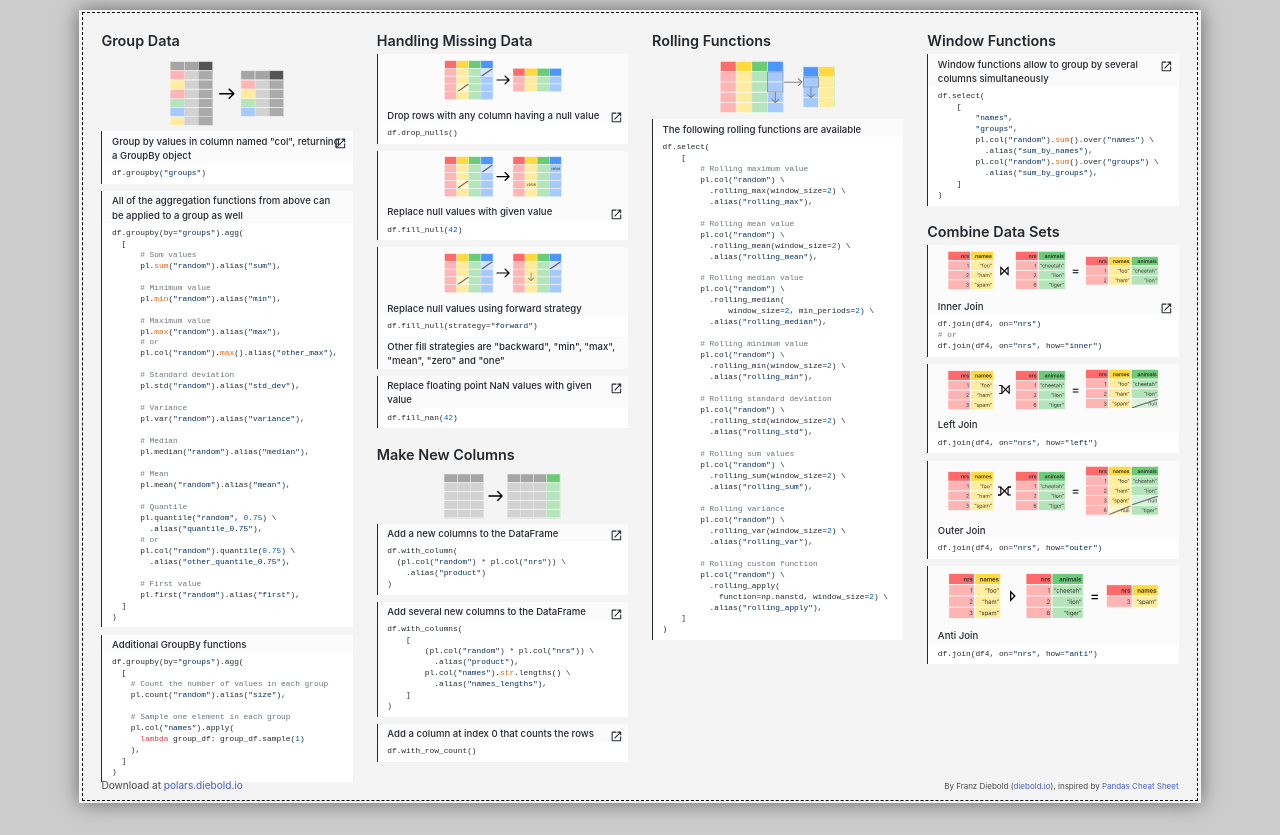
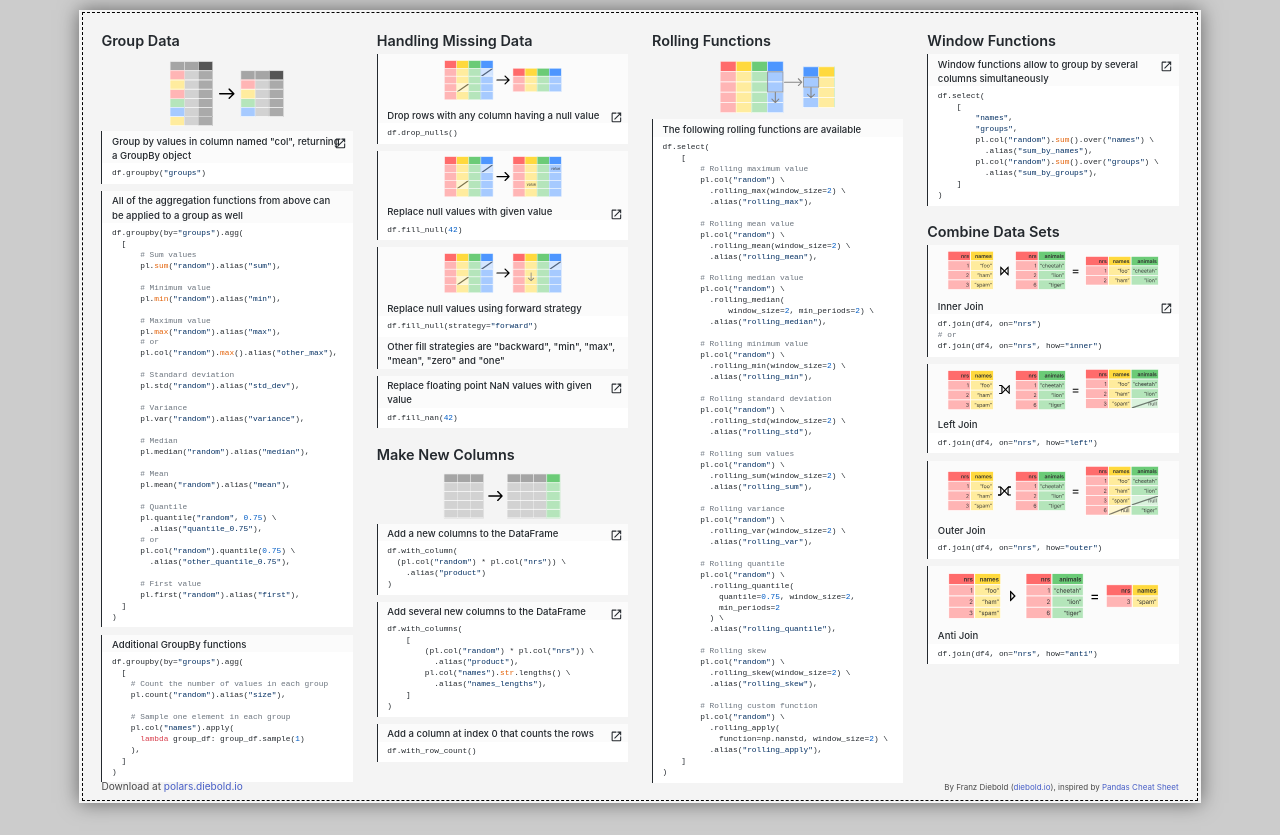
Before and after one commit to FranzDiebold/polars-cheat-sheet, a plain HTML site: page src/index.html in a window 1280 px wide. Shown: the part 880-1715 px from the top of the page. Drawn offline with nearby package versions, Linux system fonts and the light colour scheme.

Commit message:
Add more rolling functions.

```diff
--- a/src/index.html
+++ b/src/index.html
@@ -754,6 +754,19 @@ df.height</code></pre>
           .rolling_var(window_size=2) \
           .alias("rolling_var"),
 
+        # Rolling quantile
+        pl.col("random") \
+          .rolling_quantile(
+            quantile=0.75, window_size=2,
+            min_periods=2
+          ) \
+          .alias("rolling_quantile"),
+
+        # Rolling skew
+        pl.col("random") \
+          .rolling_skew(window_size=2) \
+          .alias("rolling_skew"),
+
         # Rolling custom function
         pl.col("random") \
           .rolling_apply(
```
Also changed, not shown: 1 other file.
